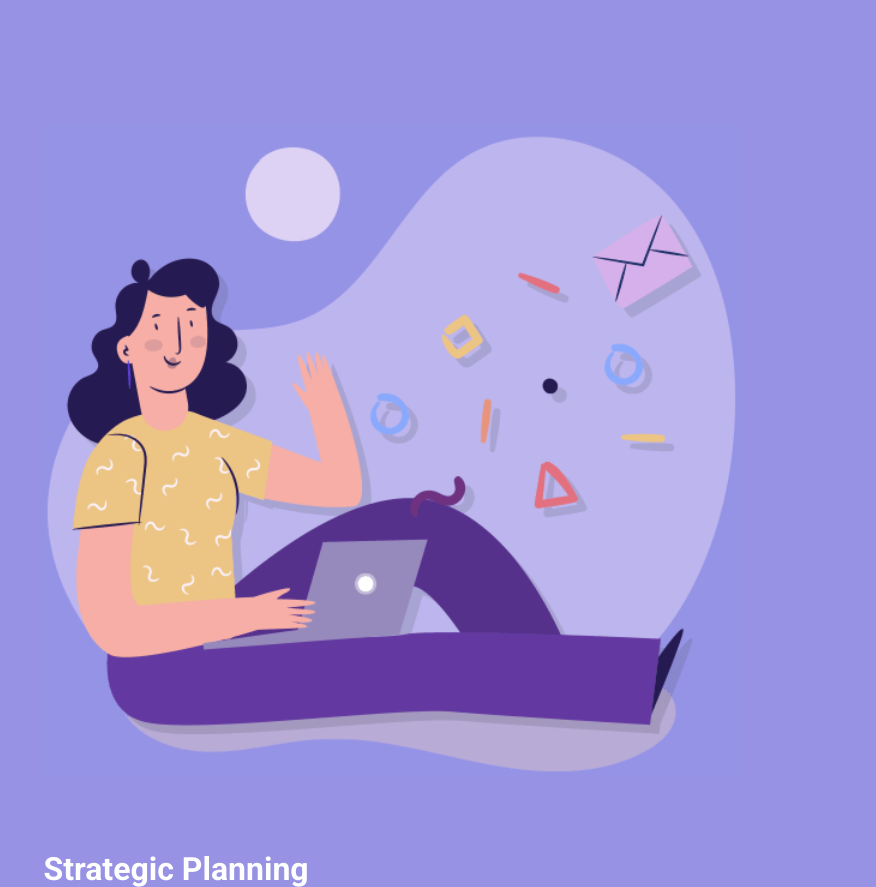
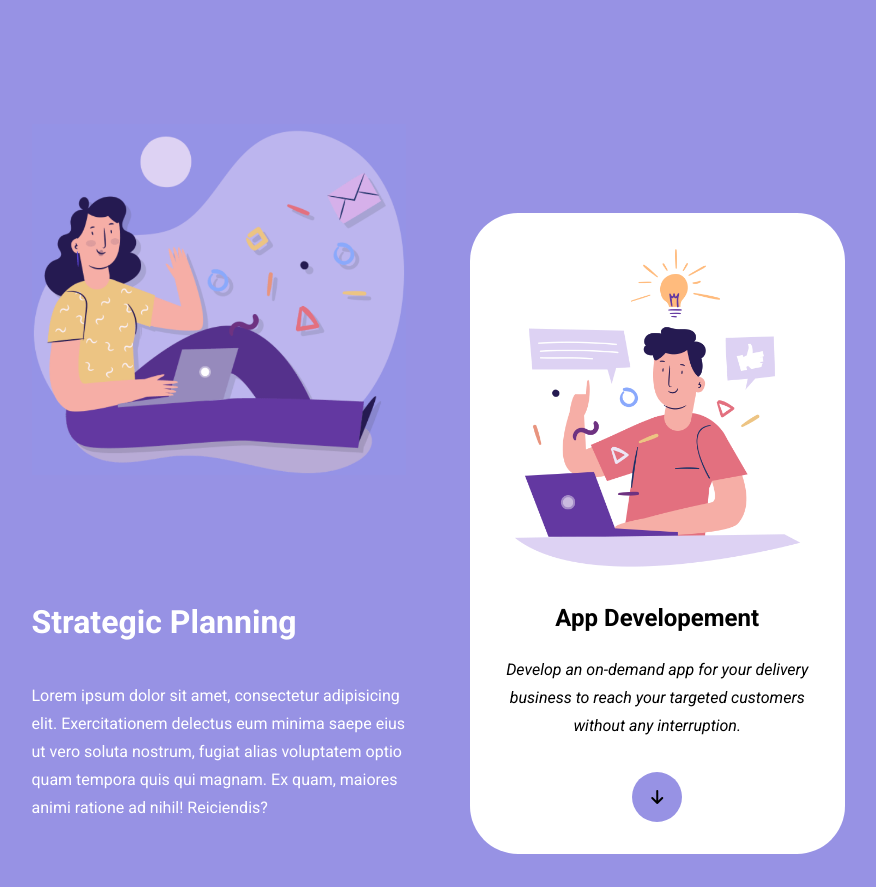
Before and after one commit to MaryChiodelli/htmlcss-responsive-layout, a plain HTML site: page index.html in a window 1280 px wide. Shown: the part 940-1827 px from the top of the page, without its empty margins (202-1078 px from the left). Drawn offline with Linux system fonts and the light colour scheme.

Commit message:
modificato layout responsive sezione planning

```diff
--- a/css/app.css
+++ b/css/app.css
@@ -204,6 +204,15 @@ a.button {
     .features .col-4 {
         flex-basis: calc( (100% / 3 ) * 1 );
     }
+
+    .planning .planning__content img {
+        margin-bottom: 8rem;
+    }
+    .planning .planning__content h2 {
+        margin-bottom: 2.5rem;
+        font-size: 4.5rem;
+        line-height: 1.2;
+    }
 }
 
 
@@ -240,4 +249,22 @@ a.button {
     .features .card-special .card__thumbnail {
         align-self: flex-end;
     }
+
+    .planning .row {
+        display: flex;
+        margin: 0 -32px;
+    }
+    .planning .col {
+        padding: 0 2rem;
+    }
+    .planning .col-6 {
+        flex-basis: 50%;
+    }
+
+    .planning .planning__content h2 {
+        font-size: 2rem;
+    }
+    .planning .col:last-child {
+        align-self: flex-end;
+    }
 }
```
